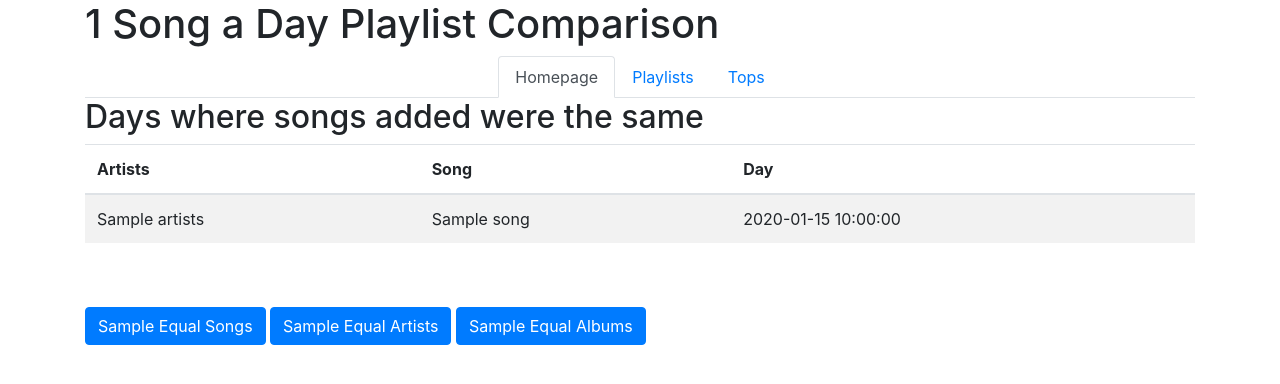
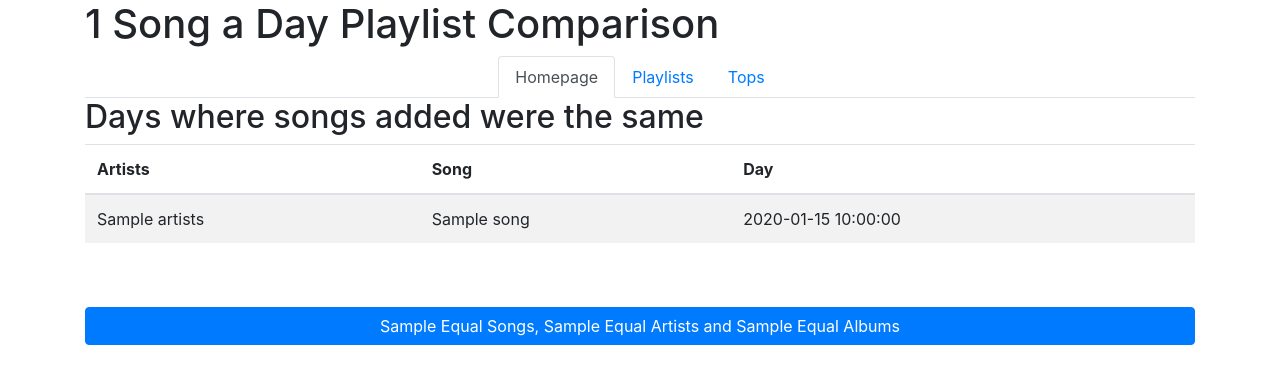
Before and after one commit to andrebp/spotify-playlists-comparison, a Flask app: template templates/stats.html in a window 1280 px wide. Shown: the top 384 px of the page. Run offline with Flask 2, Linux system fonts and the light colour scheme; the template is opened without the code that fills it: most values are stand-ins (such as "Sample title", 1, 10 or a date in 2020); some libraries are stand-ins or nearby versions.

Commit message:
Add caption to playlist table & Change stats button layout

```diff
--- a/main.py
+++ b/main.py
@@ -191,9 +191,6 @@ def playlists():
     with open('playlist_pedro.json','r') as jsonfile2:
         playlist2 = json.load(jsonfile2)
 
-    print(top_artists(playlist1,10))
-    print(same_day_songs(playlist1,playlist2))
-
     return render_template("playlists.html", playlist=list(zip(playlist1["data"],playlist2["data"])),
                             nr_andre = len(playlist1["data"]), nr_pedro = len(playlist2["data"]),
                             sorted_array_andre=playlist1["data"], sorted_array_pedro=playlist2["data"])
--- a/templates/playlists.html
+++ b/templates/playlists.html
@@ -7,7 +7,7 @@
 
     <!-- Bootstrap CSS -->
     <link rel="stylesheet" href="https://stackpath.bootstrapcdn.com/bootstrap/4.3.1/css/bootstrap.min.css" integrity="sha384-ggOyR0iXCbMQv3Xipma34MD+dH/1fQ784/j6cY/iJTQUOhcWr7x9JvoRxT2MZw1T" crossorigin="anonymous">
-
+    </head>
     <title>Playlists</title>
   </head>
   <body>
@@ -26,10 +26,12 @@
             <a class="nav-link" href="{{ url_for('tops') }}">Tops</a>
           </li>
       </ul>
+
       <div class="row">
         <div class="col-12">
           <div class="table-responsive">
-            <table class="table table-striped">
+            <table id="myTable" class="table table-striped">
+              <caption>Grey songs are from Andre, White from Pedro</caption>
               <thead>
                 <tr>
                   <th>Artists</th>
--- a/templates/stats.html
+++ b/templates/stats.html
@@ -59,9 +59,7 @@
 
       <br></br>
       <p>
-        <a class="btn btn-primary" data-toggle="collapse" href="#multiCollapseExample1" role="button" aria-expanded="false" aria-controls="multiCollapseExample1">{{nr_equal_songs}} Equal Songs</a>
-        <button class="btn btn-primary" type="button" data-toggle="collapse" data-target="#multiCollapseExample2" aria-expanded="false" aria-controls="multiCollapseExample2">{{ nr_equal_artists }} Equal Artists</button>
-        <button class="btn btn-primary" type="button" data-toggle="collapse" data-target="#multiCollapseExample3" aria-expanded="false" aria-controls="multiCollapseExample3"> {{nr_equal_albums}} Equal Albums</button>
+        <button class="btn btn-primary btn-block" type="button" data-toggle="collapse" data-target=".multi-collapse" aria-expanded="false" aria-controls="multiCollapseExample1 multiCollapseExample2 multiCollapseExample3">{{nr_equal_songs}} Equal Songs, {{nr_equal_artists}} Equal Artists and {{nr_equal_albums}} Equal Albums</button>
       </p>
         <div class="row">
           <div class="col">
```
